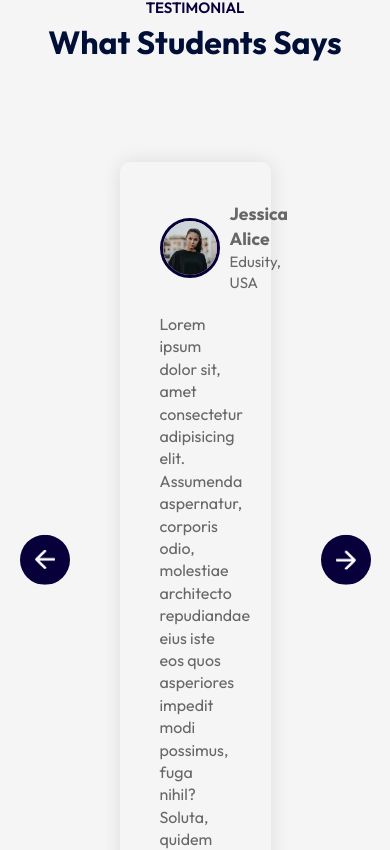
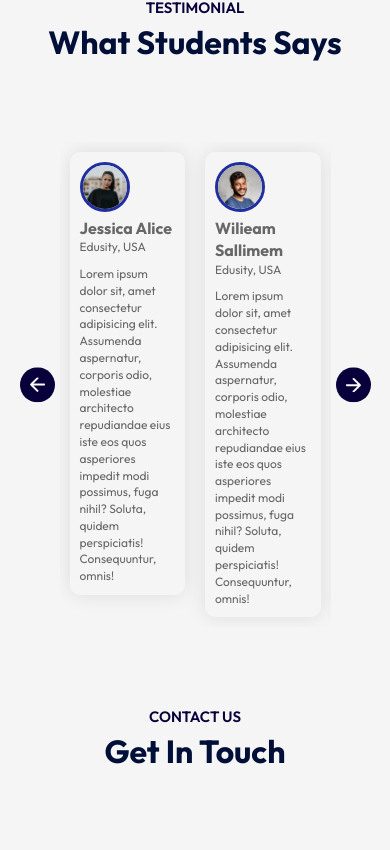
Before and after one commit to Hdeee1/-cp-GreatStack, a React (Vite) app: page / in a window 390 px wide. Shown: the part 3735-4585 px from the top of the page. Built offline with nearby package versions, Linux system fonts and the light colour scheme.

Commit message:
responsive testimonial

```diff
--- a/src/Components/Testimonial/Testimonial.css
+++ b/src/Components/Testimonial/Testimonial.css
@@ -64,3 +64,46 @@
 .user-in h3 {
   color: #212ea0;
 }
+
+/* ---- Media Query ---- */
+
+@media (max-width: 800px) {
+  .testimonial {
+    padding: 0 40px;
+  }
+
+  .next-btn,
+  .back-btn {
+    padding: 10px;
+    width: 35px;
+  }
+
+  .testimonial ul li {
+    padding: 10px;
+  }
+
+  .slide {
+    padding: 10px;
+  }
+
+  .slide img {
+    width: 50px;
+    border: 3px solid #212ea0;
+  }
+}
+
+@media (max-width: 600px) {
+  .user-info {
+    display: block;
+    margin-bottom: 10px;
+    font-size: 12px;
+  }
+
+  .user-info h3 {
+    font-size: 16px;
+  }
+
+  .slider p {
+    font-size: 12px;
+  }
+}
```
